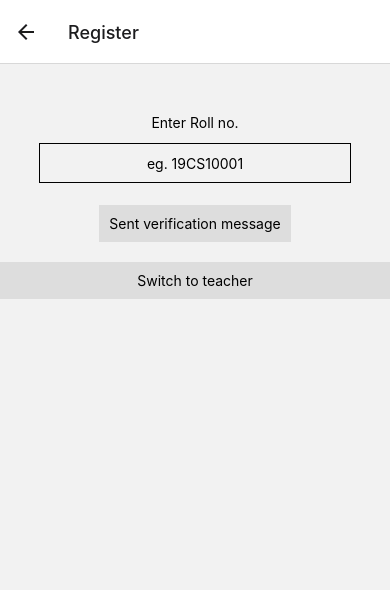
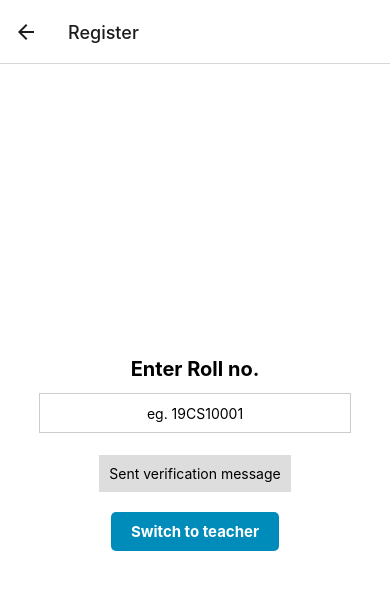
Before and after one commit to ashwinpra/attendance-application, a React Native app: screen /Register in a window 390 px wide. Shown: the top 590 px of the page. Built offline with nearby package versions, Linux system fonts and the light colour scheme.

Commit message:
Chanegd Registration Screen

```diff
--- a/app/screens/RegistrationScreen.tsx
+++ b/app/screens/RegistrationScreen.tsx
@@ -41,10 +41,45 @@ const RegistrationScreen = () => {
     setUserInput("");
   };
 
-  const studentStyles = StyleSheet.create({
+  return (
+    <View style={Styles.container}>
+      <Text style={Styles.title}>
+        {isStudent ? "Enter Roll no." : "Enter Enrollment ID"}
+      </Text>
+      <TextInput
+        style={Styles.input}
+        onChangeText={handleUserInput}
+        value={userInput}
+        placeholder={isStudent ? "eg. 19CS10001" : "eg. 123456789012"}
+        keyboardType={isStudent ? "default" : "number-pad"}
+      />
+      <TouchableOpacity style={Styles.button} onPress={handleVerification}>
+        <Text>Sent verification message</Text>
+      </TouchableOpacity>
+      <TouchableOpacity
+        style={switchButtonStyles.button}
+        onPress={handleSwitchUserType}
+      >
+        <Text style={switchButtonStyles.buttonText}>
+          Switch to {isStudent ? "teacher" : "student"}
+        </Text>
+      </TouchableOpacity>
+    </View>
+  );
+};
+
+export default RegistrationScreen;
+
+const Styles = StyleSheet.create({
   container: {
+    flex: 1,
     alignItems: "center",
-      marginTop: 50,
+    justifyContent: "center",
+    backgroundColor: "#fff",
+  },
+  title: {
+    fontSize: 20,
+    fontWeight: "bold",
   },
   input: {
     height: 40,
@@ -53,27 +88,7 @@ const RegistrationScreen = () => {
     padding: 10,
     width: "80%",
     textAlign: "center",
-    },
-    button: {
-      alignItems: "center",
-      backgroundColor: "#DDDDDD",
-      padding: 10,
-      marginTop: 10,
-    },
-  });
-
-  const teacherStyles = StyleSheet.create({
-    container: {
-      alignItems: "center",
-      marginTop: 50,
-    },
-    input: {
-      height: 40,
-      margin: 12,
-      borderWidth: 1,
-      padding: 10,
-      width: "80%",
-      textAlign: "center",
+    borderColor: "#ccc",
   },
   button: {
     alignItems: "center",
@@ -85,41 +100,16 @@ const RegistrationScreen = () => {
 
 const switchButtonStyles = StyleSheet.create({
   button: {
-      alignItems: "center",
-      backgroundColor: "#DDDDDD",
-      padding: 10,
+    backgroundColor: "#008CBA",
+    borderRadius: 5,
+    paddingVertical: 10,
+    paddingHorizontal: 20,
     marginTop: 20,
+    alignSelf: "center",
+  },
+  buttonText: {
+    color: "#fff",
+    fontSize: 15,
+    fontWeight: "bold",
   },
 });
-
-  return (
-    <View>
-      <View
-        style={isStudent ? studentStyles.container : teacherStyles.container}
-      >
-        <Text>{isStudent ? "Enter Roll no." : "Enter Enrollment ID"}</Text>
-        <TextInput
-          style={isStudent ? studentStyles.input : teacherStyles.input}
-          onChangeText={handleUserInput}
-          value={userInput}
-          placeholder={isStudent ? "eg. 19CS10001" : "eg. 123456789012"}
-          keyboardType={isStudent ? "default" : "number-pad"}
-        />
-        <TouchableOpacity
-          style={isStudent ? studentStyles.button : teacherStyles.button}
-          onPress={handleVerification}
-        >
-          <Text>Sent verification message</Text>
-        </TouchableOpacity>
-      </View>
-      <TouchableOpacity
-        style={switchButtonStyles.button}
-        onPress={handleSwitchUserType}
-      >
-        <Text>Switch to {isStudent ? "teacher" : "student"}</Text>
-      </TouchableOpacity>
-    </View>
-  );
-};
-
-export default RegistrationScreen;
```
Lines whose indentation alone changed are shown as unchanged.
